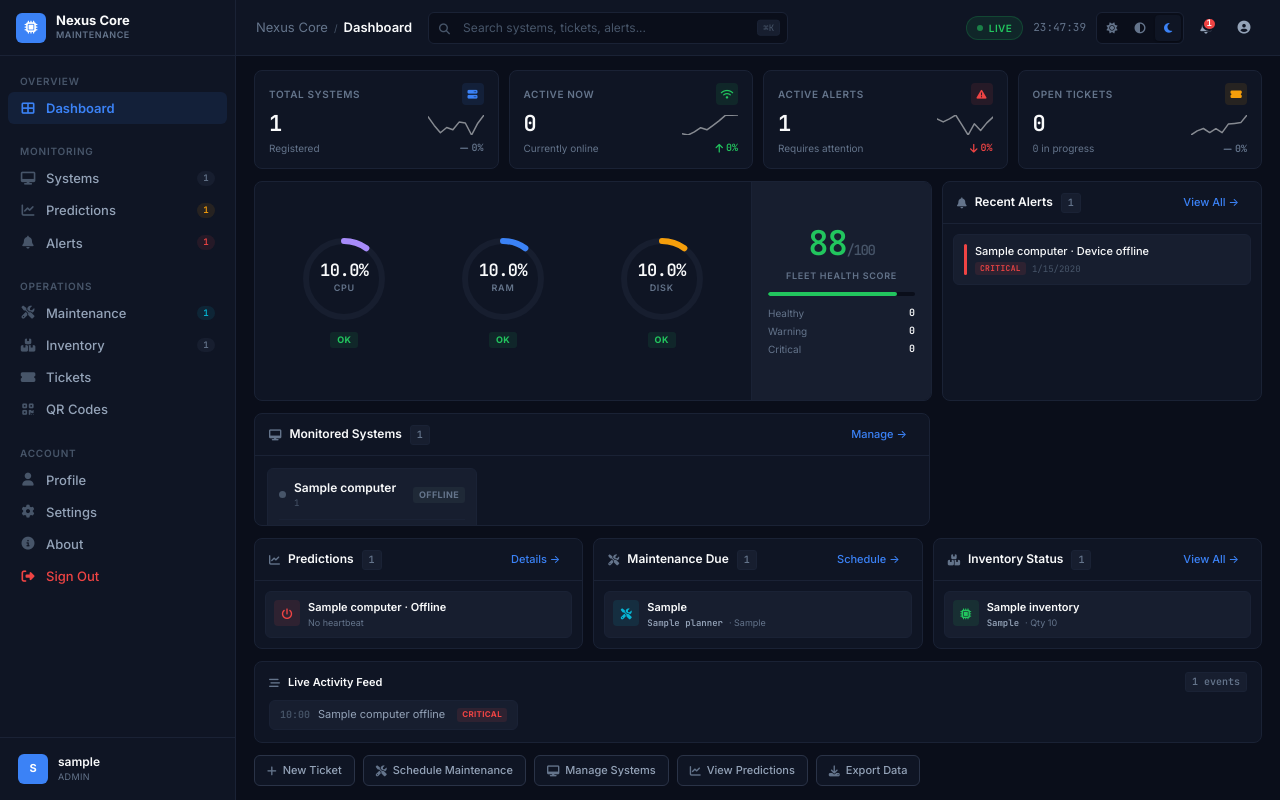
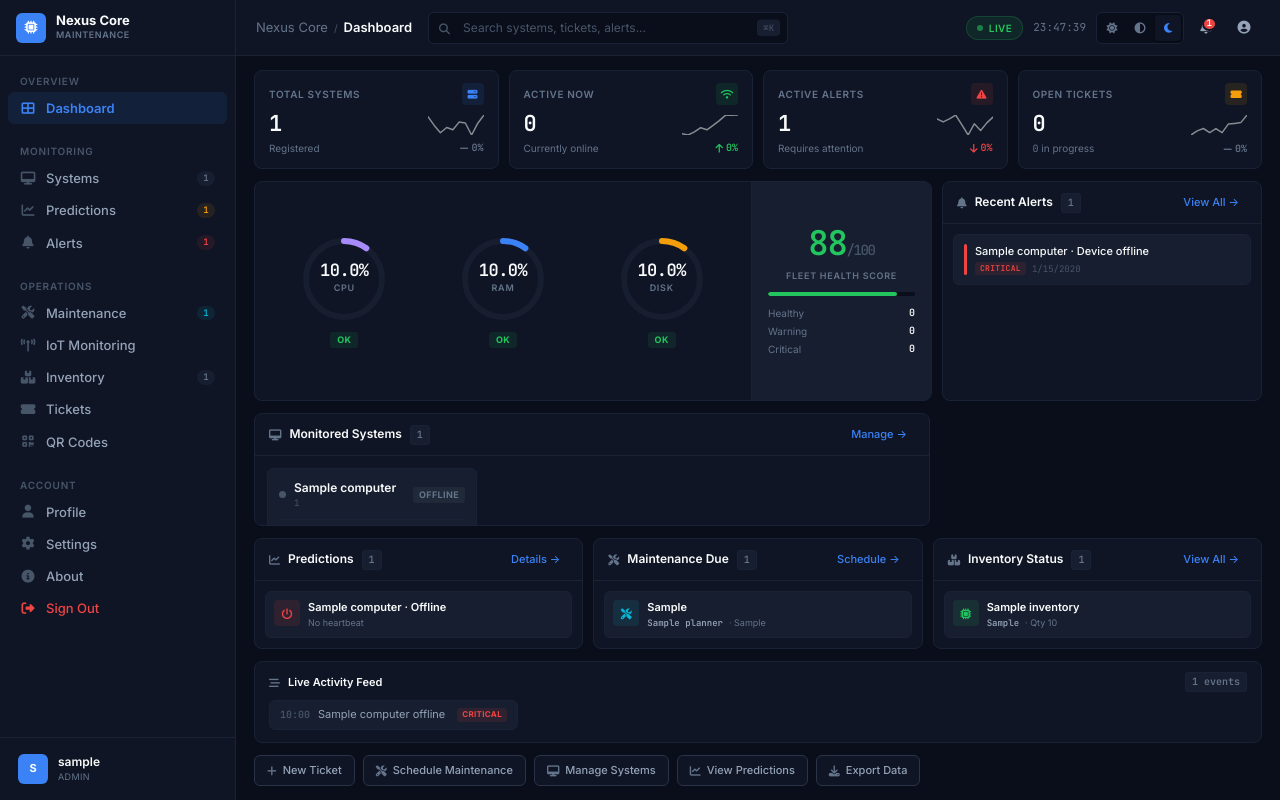
Before and after one commit to gggtg314-gif/nexus-core, a Flask app: page / in a window 1280 px wide. Run offline with Flask 3, Linux system fonts and the light colour scheme; the visitor is signed in with stand-in values (Sample User, id 1); tables that the repository leaves empty hold one stand-in row (values such as "Sample post").

Commit message:
Update dashboard interface

```diff
--- a/templates/index.html
+++ b/templates/index.html
@@ -1001,6 +1001,9 @@
                     <i class="fas fa-tools"></i> Maintenance
                     <span class="nav-badge info" id="sidebar-maintenance-count" style="display:none;">0</span>
                 </a>
+                <a href="{{ url_for('iot_dashboard') }}" class="nav-link">
+                    <i class="fas fa-tower-broadcast"></i> IoT Monitoring
+                </a>
                 <a href="{{ url_for('inventory') }}" class="nav-link">
                     <i class="fas fa-boxes-stacked"></i> Inventory
                     <span class="nav-badge neutral" id="sidebar-inventory-count">0</span>
```
